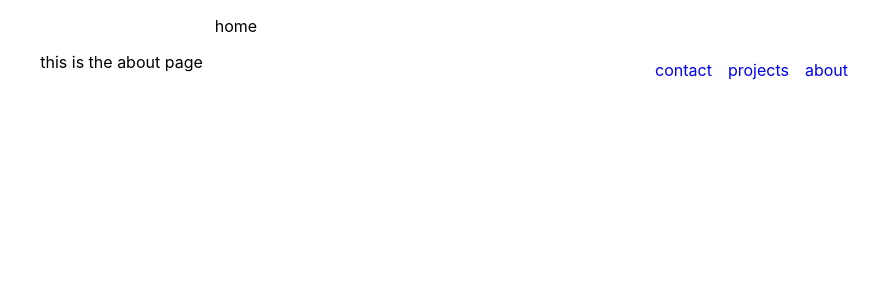
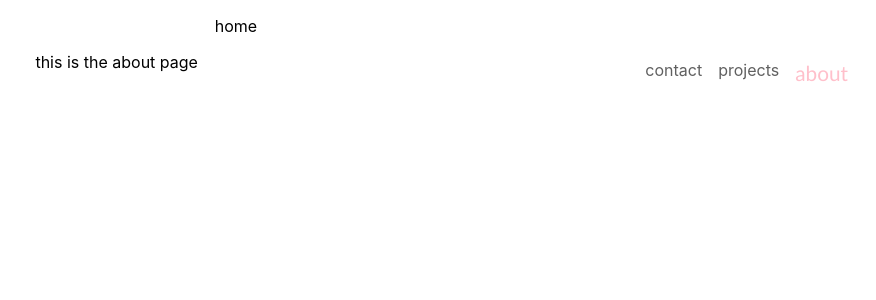
Before and after one commit to sarahrosecooper/sarahrose-p, a React (Create React App) app in the folder sarah-rose-port/: page / in a window 1280 px wide. In both pictures the pointer is over the link "about". Shown: the top 300 px of the page, without its empty margins (404-1280 px from the left). Built offline with nearby package versions, Linux system fonts and the light colour scheme.

Commit message:
(styles) Navigation.css, Navigatin.js: content with styling for now

```diff
--- a/sarah-rose-port/src/Navigation.css
+++ b/sarah-rose-port/src/Navigation.css
@@ -6,4 +6,12 @@
   display: block;
   padding: 8px;
   text-decoration: none;
+  color: #606060;
 }
+
+a:hover {
+  color: pink;
+  font-size: 1.3rem;
+  font-family: "Trebuchet MS", "Lucida Sans Unicode", "Lucida Grande",
+    "Lucida Sans", Arial, sans-serif;
+}
--- a/sarah-rose-port/src/components/Navigation.js
+++ b/sarah-rose-port/src/components/Navigation.js
@@ -14,6 +14,7 @@
 
 const NavElements = styled.li`
   display: inline;
+  color: #a9a9a9;
 `;
 
 const Navigation = () => {
```
